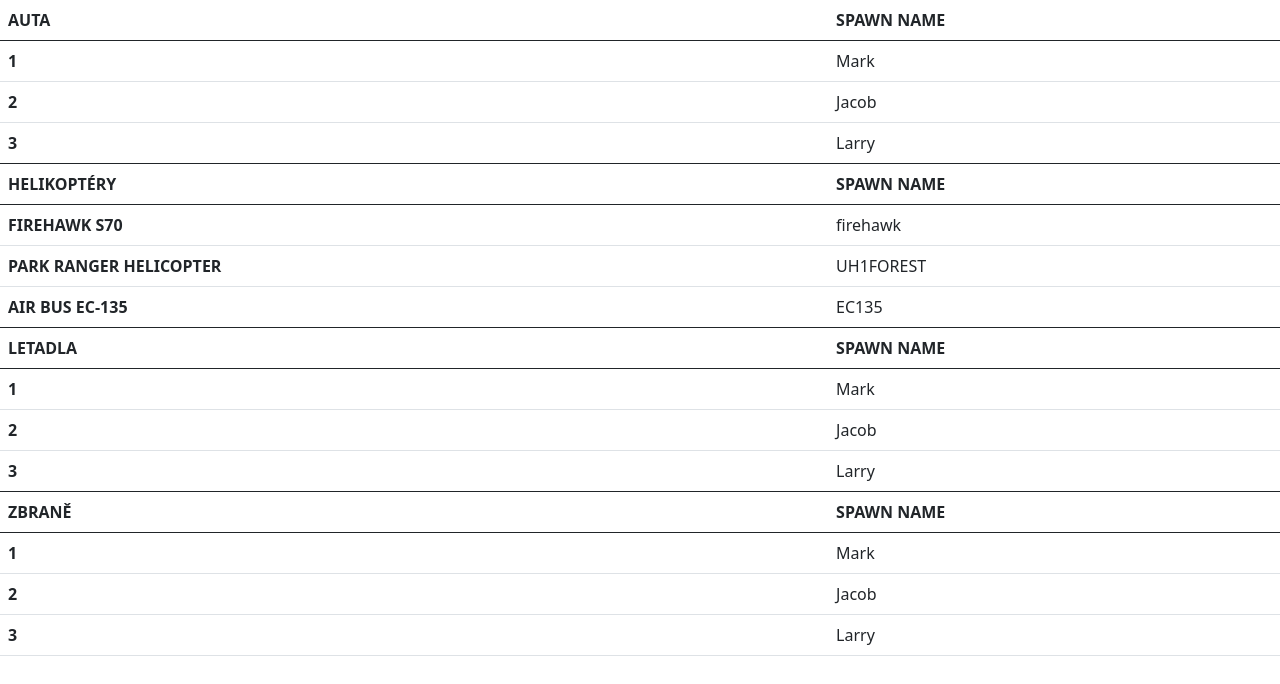
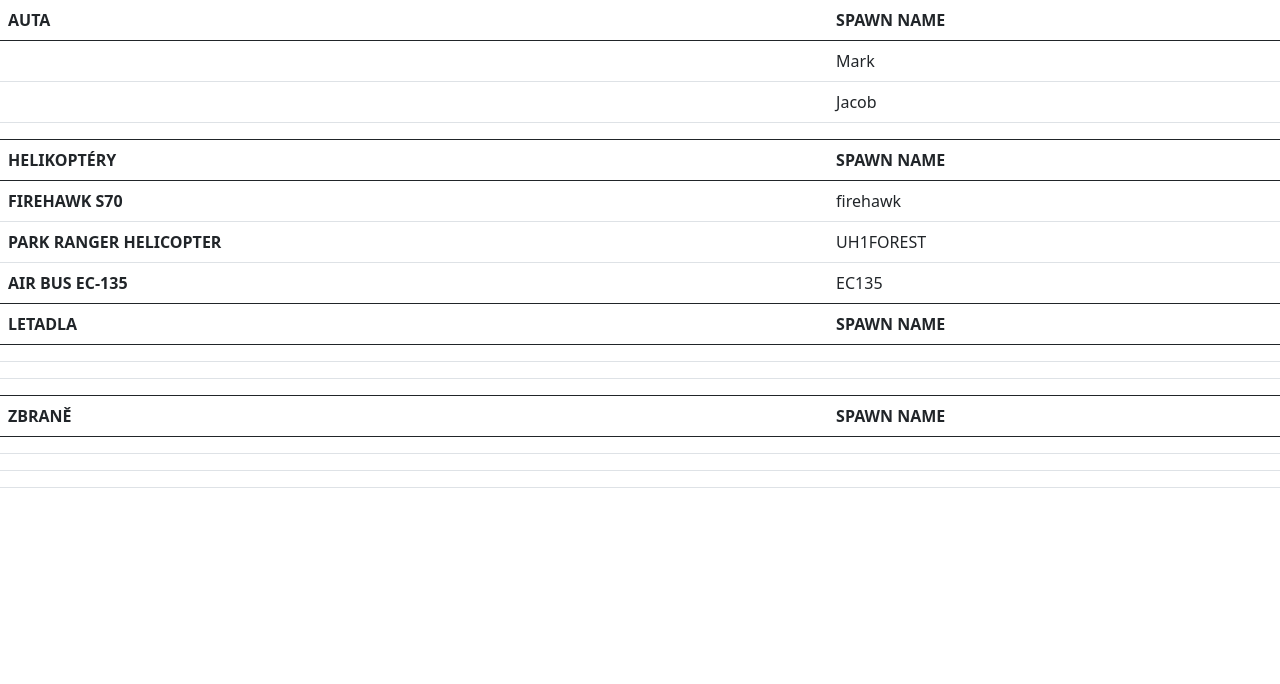
Before and after one commit to skewnity/five-space, a plain HTML site: page index.html in a window 1280 px wide. Drawn offline with nearby package versions, Linux system fonts and the light colour scheme.

Commit message:
Update index.html

```diff
--- a/index.html
+++ b/index.html
@@ -17,17 +17,17 @@
         </thead>
         <tbody>
           <tr>
-            <th scope="row">1</th>
+            <th scope="row"></th>
             <td>Mark</td>
           </tr>
           <tr>
-            <th scope="row">2</th>
+            <th scope="row"></th>
             <td>Jacob</td>
 
           </tr>
           <tr>
-            <th scope="row">3</th>
-            <td>Larry</td>
+            <th scope="row"></th>
+            <td></td>
           </tr>
         </tbody>
         <!--HELICOPTERS-->
@@ -61,16 +61,16 @@
           </thead>
           <tbody>
             <tr>
-              <th scope="row">1</th>
-              <td>Mark</td>
+              <th scope="row"></th>
+              <td></td>
             </tr>
             <tr>
-              <th scope="row">2</th>
-              <td>Jacob</td>
+              <th scope="row"></th>
+              <td></td>
             </tr>
             <tr>
-              <th scope="row">3</th>
-              <td>Larry</td>
+              <th scope="row"></th>
+              <td></td>
             </tr>
           </tbody>
           <!--GUNS-->
@@ -82,17 +82,17 @@
           </thead>
           <tbody>
             <tr>
-              <th scope="row">1</th>
-              <td>Mark</td>
+              <th scope="row"></th>
+              <td></td>
 
             </tr>
             <tr>
-              <th scope="row">2</th>
-              <td>Jacob</td>
+              <th scope="row"></th>
+              <td></td>
             </tr>
             <tr>
-              <th scope="row">3</th>
-              <td>Larry</td>
+              <th scope="row"></th>
+              <td></td>
             </tr>
           </tbody>
 
```
